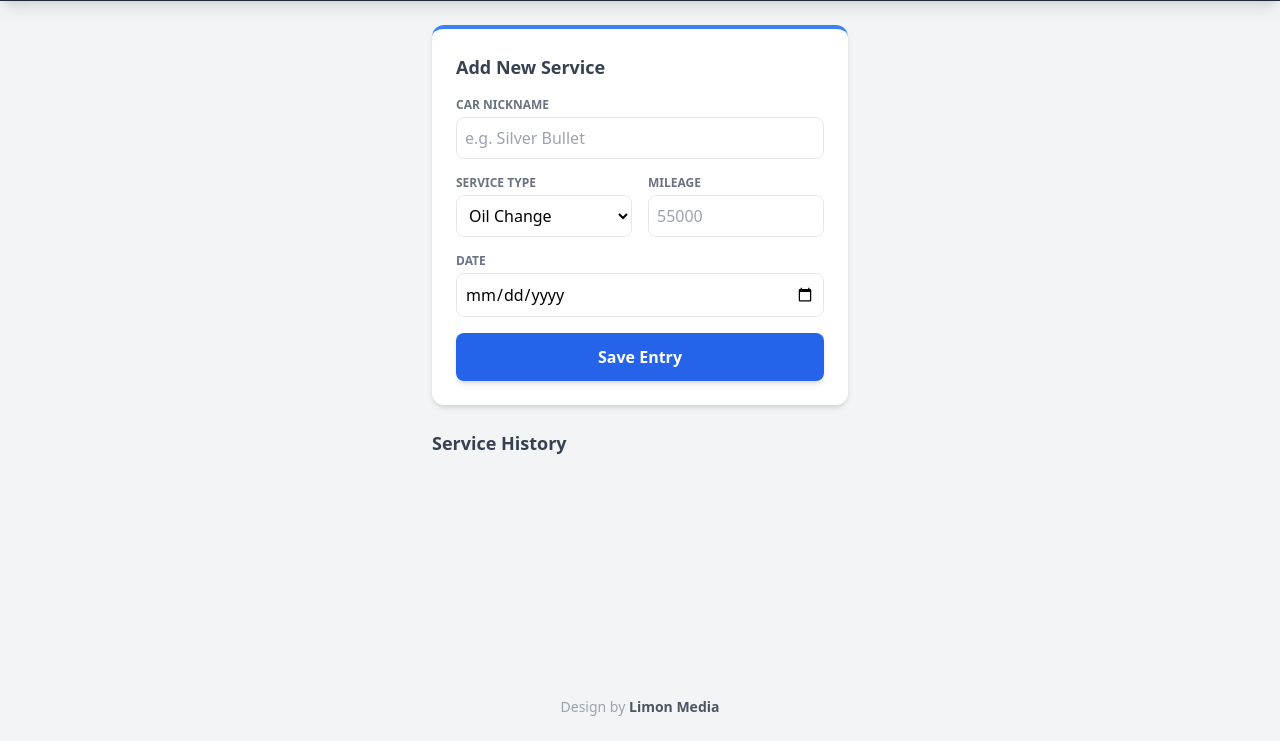
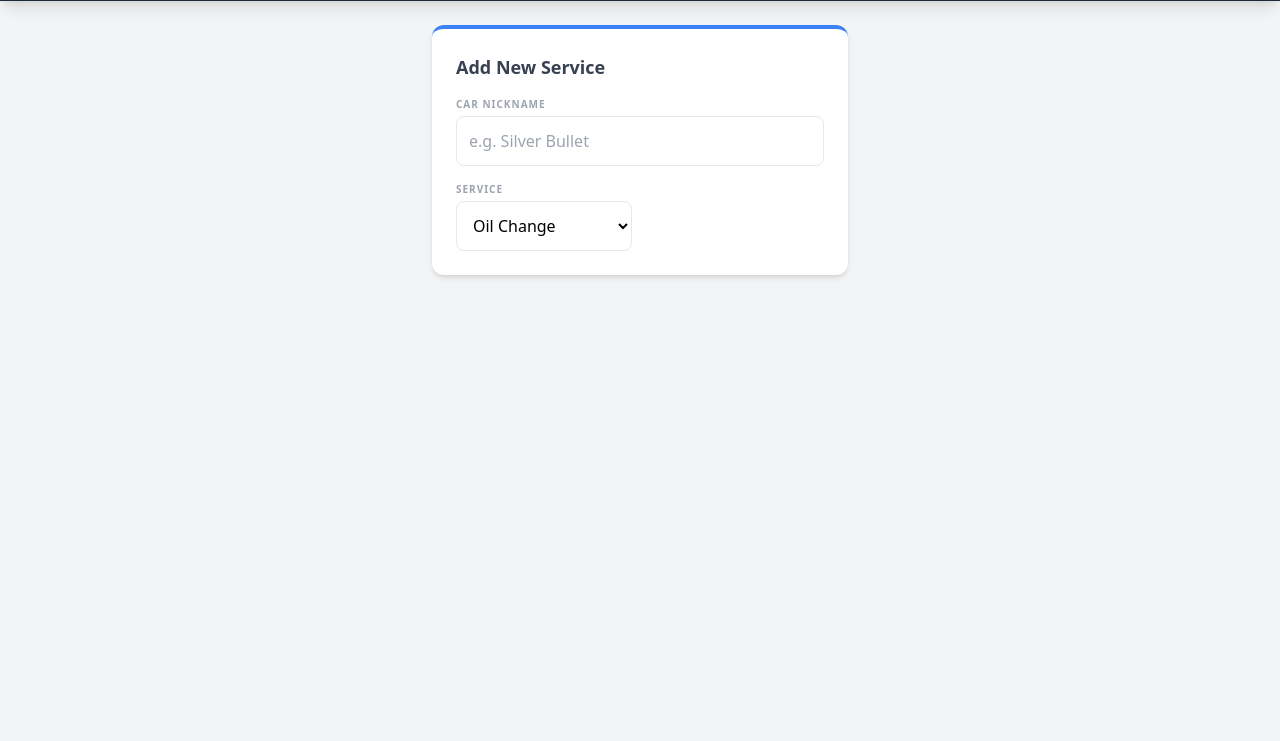
Before and after one commit to ealimon/GloveBox, a plain HTML site: page index.html in a window 1280 px wide. Shown: the part 59-800 px from the top of the page. Drawn offline with nearby package versions, Linux system fonts and the light colour scheme.

Commit message:
Refactor form labels and styles in index.html

```diff
--- a/index.html
+++ b/index.html
@@ -5,56 +5,37 @@
     <meta name="viewport" content="width=device-width, initial-scale=1.0">
     <title>GloveBox | Car Maintenance</title>
     <script src="https://cdn.tailwindcss.com"></script>
+    <style>
+        /* Prevents horizontal scrolling on some mobile browsers */
+        body { overflow-x: hidden; }
+    </style>
 </head>
 <body class="bg-gray-100 font-sans flex flex-col min-h-screen">
 
     <nav class="bg-slate-800 p-4 text-white shadow-lg">
-        <h1 class="text-xl font-bold text-center text-blue-400">🛠 GloveBox</h1>
+        <h1 class="text-xl font-bold text-center text-blue-400 text-2xl tracking-tight">🛠 GloveBox</h1>
     </nav>
 
-    <main class="max-w-md mx-auto px-4 py-6 flex-grow w-full pb-20">
-        <div class="bg-white p-6 rounded-xl shadow-md mb-6 border-t-4 border-blue-500">
+    <main class="max-w-md mx-auto px-4 py-6 flex-grow w-full pb-12">
+
+        <div class="bg-white p-6 rounded-xl shadow-md mb-8 border-t-4 border-blue-500">
             <h2 class="text-lg font-semibold mb-4 text-gray-700">Add New Service</h2>
             <form id="logForm" class="space-y-4">
+
                 <div>
-                    <label class="block text-xs font-bold uppercase text-gray-500 mb-1">Car Nickname</label>
-                    <input type="text" id="carName" placeholder="e.g. Silver Bullet" class="w-full p-2 border rounded-lg outline-none focus:border-blue-500" required>
+                    <label class="block text-[10px] font-bold uppercase text-gray-400 mb-1 tracking-widest">Car Nickname</label>
+                    <input type="text" id="carName" placeholder="e.g. Silver Bullet" class="w-full p-3 border border-gray-200 rounded-lg outline-none focus:border-blue-500 focus:ring-1 focus:ring-blue-500 transition" required>
                 </div>
 
                 <div class="grid grid-cols-2 gap-4">
                     <div>
-                        <label class="block text-xs font-bold uppercase text-gray-500 mb-1">Service Type</label>
-                        <select id="serviceType" class="w-full p-2 border rounded-lg outline-none bg-white">
+                        <label class="block text-[10px] font-bold uppercase text-gray-400 mb-1 tracking-widest">Service</label>
+                        <select id="serviceType" class="w-full p-3 border border-gray-200 rounded-lg outline-none bg-white focus:border-blue-500">
                             <option>Oil Change</option>
                             <option>Tire Rotation</option>
                             <option>Brakes</option>
                             <option>Air Filter</option>
                             <option>Inspection</option>
+                            <option>Other</option>
                         </select>
                     </div>
-                    <div>
-                        <label class="block text-xs font-bold uppercase text-gray-500 mb-1">Mileage</label>
-                        <input type="number" id="mileage" placeholder="55000" class="w-full p-2 border rounded-lg outline-none" required>
-                    </div>
-                </div>
-
-                <div>
-                    <label class="block text-xs font-bold uppercase text-gray-500 mb-1">Date</label>
-                    <input type="date" id="date" class="w-full p-2 border rounded-lg outline-none" required>
-                </div>
-
-                <button type="submit" class="w-full bg-blue-600 text-white py-3 rounded-lg font-bold shadow-md active:scale-95 transition">Save Entry</button>
-            </form>
-        </div>
-
-        <h2 class="text-lg font-semibold mb-3 text-gray-700">Service History</h2>
-        <div id="logList" class="space-y-3">
-            </div>
-    </main>
-
-    <footer class="w-full py-6 text-center text-gray-400 text-sm">
-        <p>Design by <span class="font-semibold text-gray-600 text-blue-500">Limon Media</span></p>
-    </footer>
-
-    <script>
-        const logForm = document.
```
